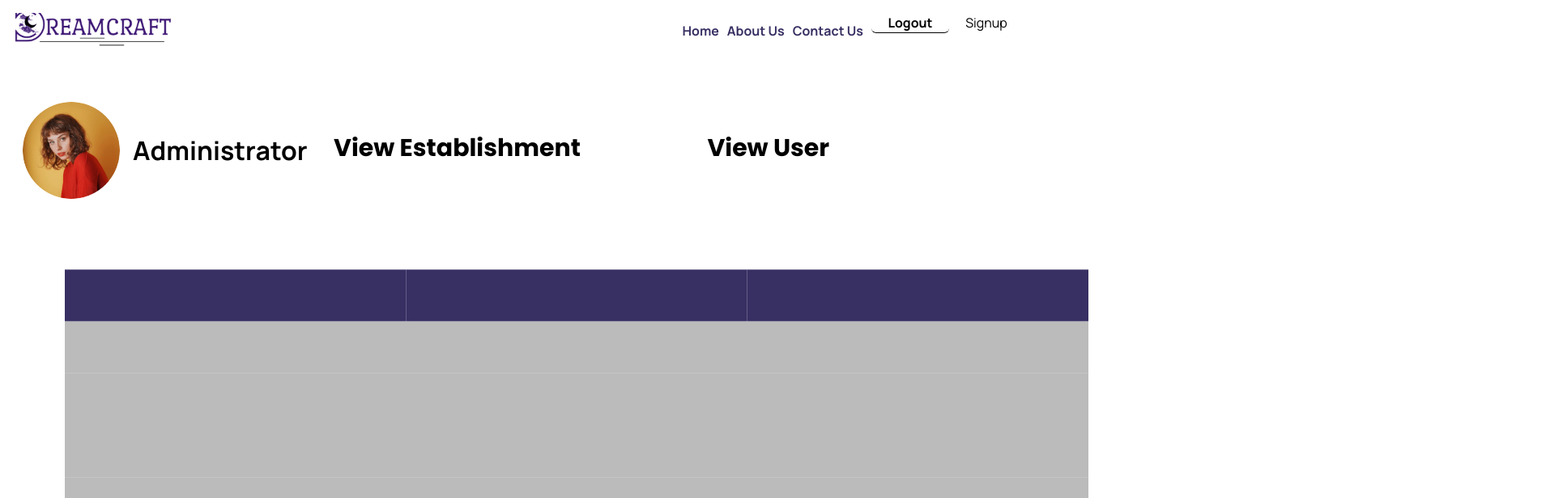
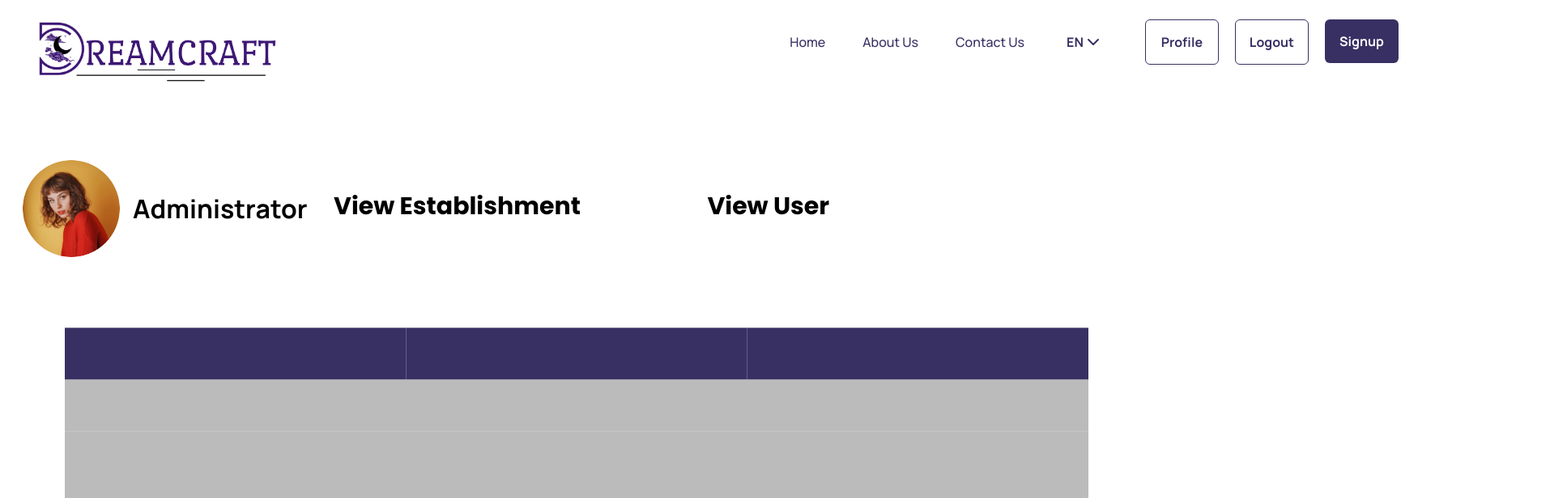
Before and after one commit to rhyss17/WebDreamcraft, a React (Create React App) app: page /adminhome in a window 1280 px wide. Shown: the top 616 px of the page at 81% size, 1914 px wide, since content can reach past the window. Built offline with nearby package versions, Linux system fonts and the light colour scheme.

Commit message:
putting header in admin

```diff
--- a/src/pages/AdminHome/index.js
+++ b/src/pages/AdminHome/index.js
@@ -1,6 +1,7 @@
 import React from "react";
 
 import { useNavigate } from "react-router-dom";
+import Header from "components/Header";
 
 import { Button, Img, Text } from "components";
 
@@ -9,54 +10,15 @@ const AdminHomePage = () => {
 
   return (
     <>
+    <Header />
       <div className="flex flex-col font-manrope items-start justify-start mx-auto w-auto sm:w-full md:w-full">
         <div className="bg-white-A700 flex flex-col items-center justify-start pr-4 py-4 w-full">
           <div className="flex flex-col justify-start max-w-[1419px] mb-[143px] mx-auto md:px-5 w-full">
             <div className="flex md:flex-col flex-row md:gap-10 items-start justify-between w-full">
-              <Img
-                className="h-11 md:h-auto object-cover"
-                src="images/img_22.png"
-                alt="TwentyTwo"
-              />
               <div className="flex sm:flex-1 flex-col items-start justify-start w-auto sm:w-full">
                 <div className="flex sm:flex-col flex-row sm:gap-10 items-start justify-between w-full">
                   <div className="flex flex-row gap-2.5 items-center justify-center p-2.5 w-auto">
-                    <Text
-                      className="text-base text-blue_gray-800 text-center w-auto"
-                      size="txtManropeBold16"
-                    >
-                      Home
-                    </Text>
-                    <Text
-                      className="text-base text-blue_gray-800 text-center w-auto"
-                      size="txtManropeBold16"
-                    >
-                      About Us
-                    </Text>
-                    <a
-                      href="javascript:"
-                      className="text-base text-blue_gray-800 text-center w-auto"
-                    >
-                      <Text size="txtManropeBold16">Contact Us</Text>
-                    </a>
                   </div>
-                  <Button
-                    className="cursor-pointer font-bold min-w-[96px] text-base text-center"
-                    shape="round"
-                    color="black_900"
-                    variant="outline"
-                    onClick={() => navigate("/loginadmin")}
-                  >
-
-                    Logout
-                  </Button>
-                  <Button
-                    className="cursor-pointer mb-6 min-w-[92px] text-base text-center"
-                    shape="round"
-                    color="blue_gray_800"
-                  >
-                    Signup
-                  </Button>
                 </div>
               </div>
             </div>
```
Also changed, not shown: src/pages/LoginAsAdmin/index.js (line endings or trailing spaces).
